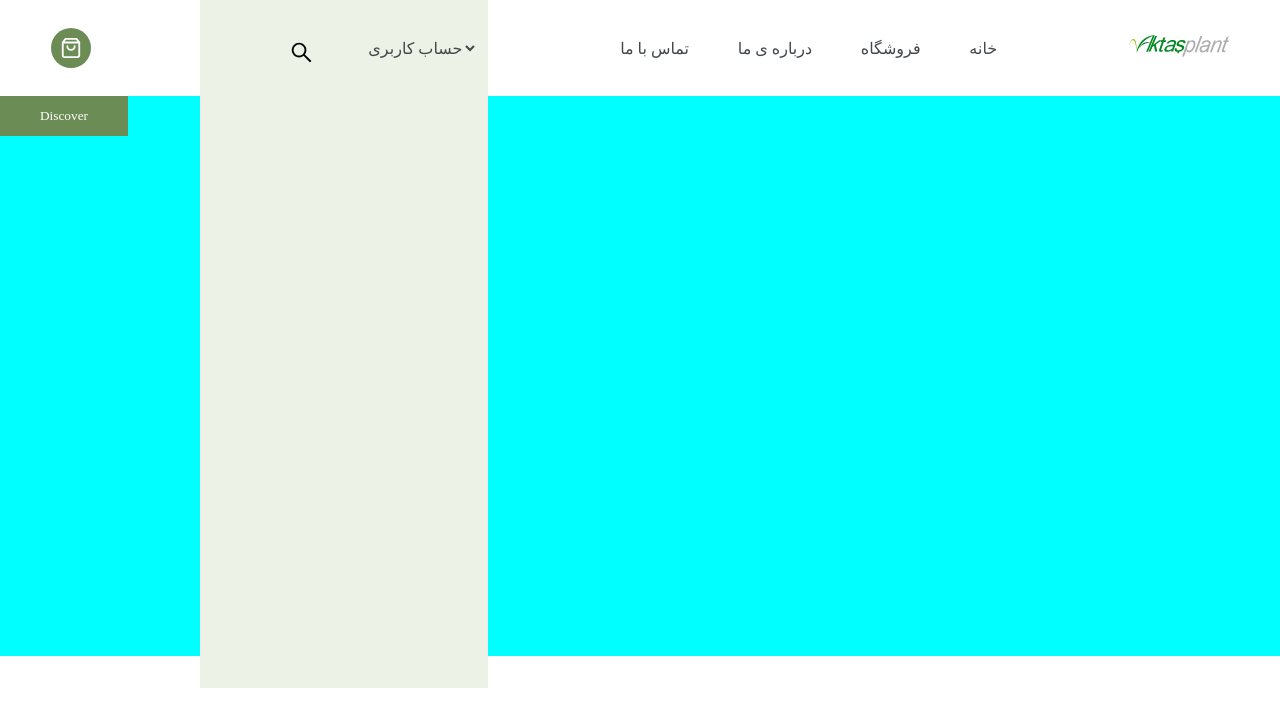
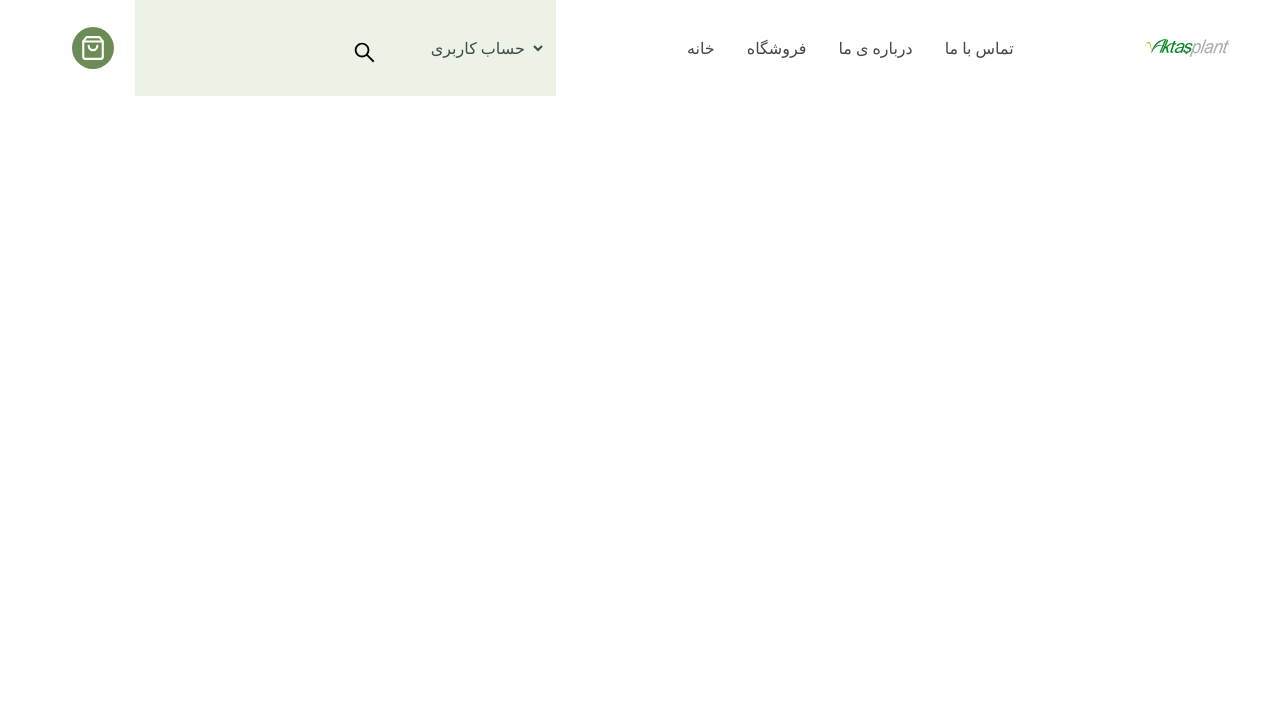
Before and after one commit to hadis-soleymani/cacy, a Next.js app: page / in a window 1280 px wide. Shown: the top 726 px of the page. Built offline with nearby package versions, Linux system fonts and the light colour scheme; a web font is replaced by a local one.

Commit message:
nav with grid

```diff
--- a/pages/index.js
+++ b/pages/index.js
@@ -12,7 +12,7 @@ export default function App() {
         <link rel="icon" href="/favicon.ico" />
       </Head>
       <Navbar/>
-      <Home/>
+
     </div>
   )
 }
--- a/pages/navbar.js
+++ b/pages/navbar.js
@@ -7,18 +7,15 @@ import { FiShoppingBag } from "react-icons/fi";
 const Navbar = () => {
   return (
     <header className={styles.header}>
-      <div>
-        <Image src="/logo.svg" alt="logo" width={100} height={100} />
+
+      <div className={styles.card_container}>
+        <div>
+      <FiShoppingBag size={26} color="#fff" />
       </div>
-      <nav className={styles.nav_right}>
-        <Link href="#"> خانه</Link>
-        <Link href="#"> فروشگاه </Link>
-        <Link href="#"> درباره ی ما </Link>
-        <Link href="#"> تماس با ما </Link>
-      </nav>
+      </div>
 
       <nav className={styles.nav_left}>
-        <div className={styles.icon_inside}>
+      <div className={styles.icon_inside}>
           <input type="text" className={styles.input} />
           <AiOutlineSearch size={25} />
         </div>
@@ -27,10 +24,18 @@ const Navbar = () => {
           <option>ورود</option>
         </select>
       </nav>
-      <div className={styles.card_container}>
-        <FiShoppingBag size={22} color="#fff" />
+
+      <nav className={styles.nav_right}>
+      <Link href="#"> خانه</Link>
+        <Link href="#"> فروشگاه </Link>
+        <Link href="#"> درباره ی ما </Link>
+        <Link href="#"> تماس با ما </Link>
+      </nav>
+
+      <div className={styles.logo_container}>
+      <Image src="/logo.svg" alt="logo" width={100} height={100} />
       </div>
     </header>
   );
 };
-export default Navbar
+export default Navbar;
--- a/styles/_mixin.scss
+++ b/styles/_mixin.scss
@@ -20,7 +20,7 @@
   transition: width 0.4s ease-in;
   &:focus {
     width: 10rem;
-    background-color: #f6f6f6;
+    background-color: #fff;
   }
 }
 
--- a/styles/navbar.module.scss
+++ b/styles/navbar.module.scss
@@ -7,36 +7,36 @@
   left: 0;
   position: fixed;
   width: 100vw;
-  height: 12vh;
-  display: flex;
-  flex-direction: row-reverse;
-  align-items: center;
-  justify-content: space-between;
-  padding: 0 4vw;
   z-index: 99;
+  display: grid;
+  grid-template-columns: 4vw repeat(14, 1fr) 4vw;
+  grid-template-rows: 12vh;
 }
 
-//right navbar
-.nav_right a {
-  padding: 0 1.4rem;
-  @include link_style;
+.card_container {
+  grid-column: 2 / 3;
+  @include center;
+}
+.card_container div {
+  background-color: $green;
+  padding: 8px;
+  border-radius: 50%;
+  @include center;
 }
 
-//////////////////left navbar
+//nav left
 .nav_left {
+  grid-column: 3 / 8;
   display: flex;
   align-items: center;
-  width: 18rem;
   padding-right: 10px;
   background-color: $light_green;
   justify-content: flex-end;
-  height: 160vh;
 }
-
-//select option
 .nav_left select {
   border: none;
   outline: none;
+  padding-right: 5px;
   background-color: transparent;
   text-align: right;
   color: white;
@@ -65,12 +65,20 @@
   left: 0;
   top: 10px;
 }
-//////////////////end of left navbar
+//end of nav left
 
-.card_container {
-  background-color: $green;
-  width: 40px;
-  height: 40px;
-  border-radius: 50%;
+//nav_right
+.nav_right {
+  grid-column: 8 / 15;
   @include center;
 }
+.nav_right a {
+  padding: 0 1rem;
+  @include link_style;
+}
+
+//logo container
+.logo_container {
+  grid-column: 15/16;
+  @include center;
+}
```
Also changed, not shown: 1 other file (tests, documents, lock files or other folders).
